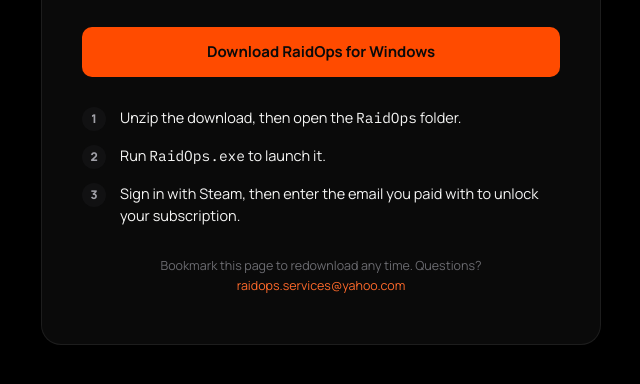
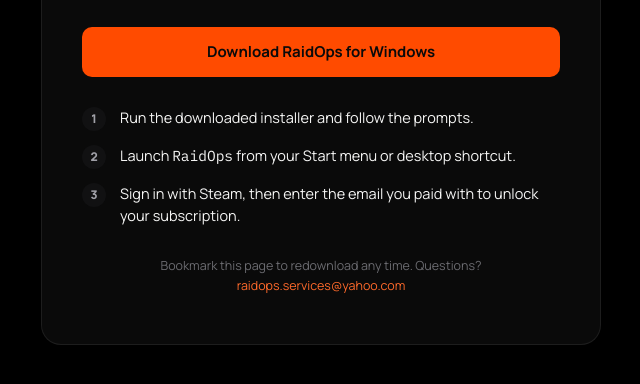
Before and after one commit to JoshuaBraden22/raidops-site, a plain HTML site: page thank-you.html in a window 1280 px wide. Shown: the part 338-722 px from the top of the page, without its empty margins (319-959 px from the left). Drawn offline with Linux system fonts and the light colour scheme.

Commit message:
Change download link and modify installation steps
Updated download link and installation instructions for RaidOps.

```diff
--- a/thank-you.html
+++ b/thank-you.html
@@ -221,10 +221,10 @@
     </div>
     <h1>Thanks for subscribing</h1>
     <p>Your download is ready. A receipt is on its way to your email from Stripe.</p>
-    <a class="btn btn-primary" href="https://github.com/JoshuaBraden22/raidops-site/releases/download/v0.1.0/RaidOps-windows-portable.zip" style="height:50px;padding:0 32px;font-size:15px;width:100%">Download RaidOps for Windows</a>
+    <a class="btn btn-primary" href="https://github.com/JoshuaBraden22/raidops-site/releases/download/v0.1.1/RaidOps.Setup.0.1.0.exe" style="height:50px;padding:0 32px;font-size:15px;width:100%">Download RaidOps for Windows</a>
     <ul class="steps">
-      <li><span class="n">1</span><span>Unzip the download, then open the <span class="mono">RaidOps</span> folder.</span></li>
-      <li><span class="n">2</span><span>Run <span class="mono">RaidOps.exe</span> to launch it.</span></li>
+      <li><span class="n">1</span><span>Run the downloaded installer and follow the prompts.</span></li>
+      <li><span class="n">2</span><span>Launch <span class="mono">RaidOps</span> from your Start menu or desktop shortcut.</span></li>
       <li><span class="n">3</span><span>Sign in with Steam, then enter the email you paid with to unlock your subscription.</span></li>
     </ul>
     <div class="thanks-note">
```
